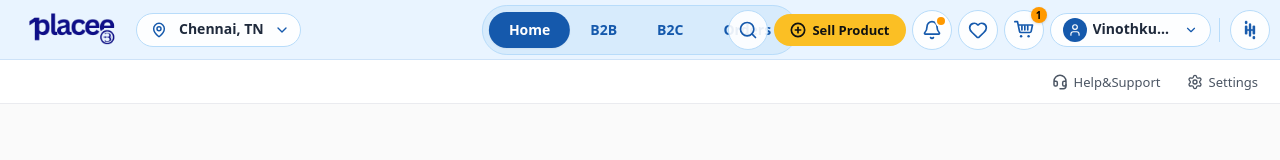
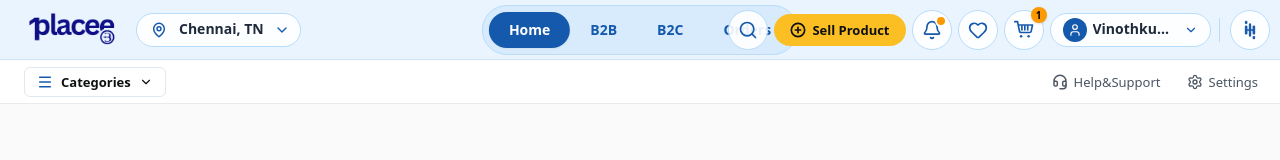
Before and after one commit to BTC-2025/1PLACEE-BUS-FE, a Next.js app: page / in a window 1280 px wide. Shown: the top 160 px of the page. Built offline with nearby package versions, Linux system fonts and the light colour scheme.

Commit message:
feat(navbar): add Categories button to subnav ribbon

```diff
--- a/src/components/BusinessNavbar.tsx
+++ b/src/components/BusinessNavbar.tsx
@@ -6,6 +6,7 @@ import { usePathname, useRouter } from "next/navigation";
 import {
   MapPin,
   ChevronDown,
+  ChevronRight,
   Search,
   Bell,
   Heart,
@@ -13,6 +14,8 @@ import {
   PlusCircle,
   Headset,
   Settings,
+  Menu,
+  Layers,
 } from "lucide-react";
 
 export const BusinessNavbar: React.FC = () => {
@@ -32,6 +35,10 @@ export const BusinessNavbar: React.FC = () => {
   const [isProfileMenuOpen, setIsProfileMenuOpen] = useState(false);
   const profileMenuRef = useRef<HTMLDivElement>(null);
 
+  // Categories Dropdown in Subnav
+  const [isCategoriesOpen, setIsCategoriesOpen] = useState(false);
+  const categoriesRef = useRef<HTMLDivElement>(null);
+
   // Close menus when clicking outside
   useEffect(() => {
     const handleClickOutside = (e: MouseEvent) => {
@@ -46,6 +53,12 @@ export const BusinessNavbar: React.FC = () => {
         !profileMenuRef.current.contains(e.target as Node)
       ) {
         setIsProfileMenuOpen(false);
+      }
+      if (
+        categoriesRef.current &&
+        !categoriesRef.current.contains(e.target as Node)
+      ) {
+        setIsCategoriesOpen(false);
       }
     };
     document.addEventListener("mousedown", handleClickOutside);
@@ -328,9 +341,56 @@ export const BusinessNavbar: React.FC = () => {
 
       {/* ========================================================================= */}
       {/* TIER 2: Subnav Ribbon (Exact 44px height) */}
-      {/* Scroll removed, category links removed. Only Help&Support & Settings on right */}
+      {/* Left side: Categories button; Right side: Help&Support & Settings */}
       {/* ========================================================================= */}
-      <div className="bg-white pl-4 pr-3 sm:pr-4 py-1 flex items-center justify-end text-[13px] h-[44px] border-b border-gray-200/80 shadow-2xs relative select-none">
+      <div className="bg-white pl-3 sm:pl-6 pr-3 sm:pr-4 py-1 flex items-center justify-between text-[13px] h-[44px] border-b border-gray-200/80 shadow-2xs relative select-none">
+        {/* Left Side: Categories Button */}
+        <div className="relative" ref={categoriesRef}>
+          <button
+            type="button"
+            onClick={() => setIsCategoriesOpen(!isCategoriesOpen)}
+            aria-label="All Categories"
+            className="flex items-center gap-2 px-3 py-1.5 rounded-md hover:bg-slate-100 text-slate-800 font-semibold transition cursor-pointer select-none text-xs sm:text-[13px] border border-slate-200 shadow-2xs hover:border-slate-300 active:scale-[0.98]"
+          >
+            <Menu className="w-4 h-4 text-[#1559ac] stroke-[2.2]" />
+            <span>Categories</span>
+            <ChevronDown className={`w-3.5 h-3.5 text-slate-500 transition-transform duration-200 ${isCategoriesOpen ? "rotate-180 text-[#1559ac]" : ""}`} />
+          </button>
+
+          {/* Categories Dropdown Menu */}
+          {isCategoriesOpen && (
+            <div className="absolute left-0 top-[110%] w-72 bg-white rounded-lg shadow-xl border border-slate-200 py-2 z-50 animate-in fade-in zoom-in-95 duration-150">
+              <div className="px-3 py-1.5 text-[11px] font-bold text-slate-400 uppercase tracking-wider border-b border-slate-100 mb-1">
+                Wholesale Categories
+              </div>
+              <div className="max-h-[380px] overflow-y-auto divide-y divide-slate-50">
+                {[
+                  { name: "Machinery & Industrial Equipment", href: "/products?cat=machinery" },
+                  { name: "Agriculture & Food", href: "/category/agriculture-food" },
+                  { name: "Consumer Electronics & Smart Home", href: "/products?cat=electronics" },
+                  { name: "Electrical & Electronic Components", href: "/products?cat=electrical" },
+                  { name: "Chemicals, Raw Polymers & Resins", href: "/products?cat=chemicals" },
+                  { name: "Construction, Stone & Real Estate", href: "/products?cat=construction" },
+                  { name: "Auto, Motorcycle Parts & Accessories", href: "/products?cat=auto" },
+                  { name: "Apparel & Accessories", href: "/products?cat=apparel" },
+                  { name: "Lights & Lighting", href: "/products?cat=lighting" },
+                  { name: "Packaging & Printing", href: "/products?cat=packaging" },
+                ].map((cat, idx) => (
+                  <Link
+                    key={idx}
+                    href={cat.href}
+                    onClick={() => setIsCategoriesOpen(false)}
+                    className="flex items-center justify-between px-3.5 py-2 text-xs font-medium text-slate-700 hover:text-[#1559ac] hover:bg-sky-50/60 transition group"
+                  >
+                    <span className="truncate">{cat.name}</span>
+                    <ChevronRight className="w-3.5 h-3.5 text-slate-300 group-hover:text-[#1559ac] group-hover:translate-x-0.5 transition" />
+                  </Link>
+                ))}
+              </div>
+            </div>
+          )}
+        </div>
+
         {/* Right Fixed Group: Help&Support + Settings */}
         <div className="flex items-center gap-1 sm:gap-1.5 shrink-0 pl-1 z-10">
           <button
```
